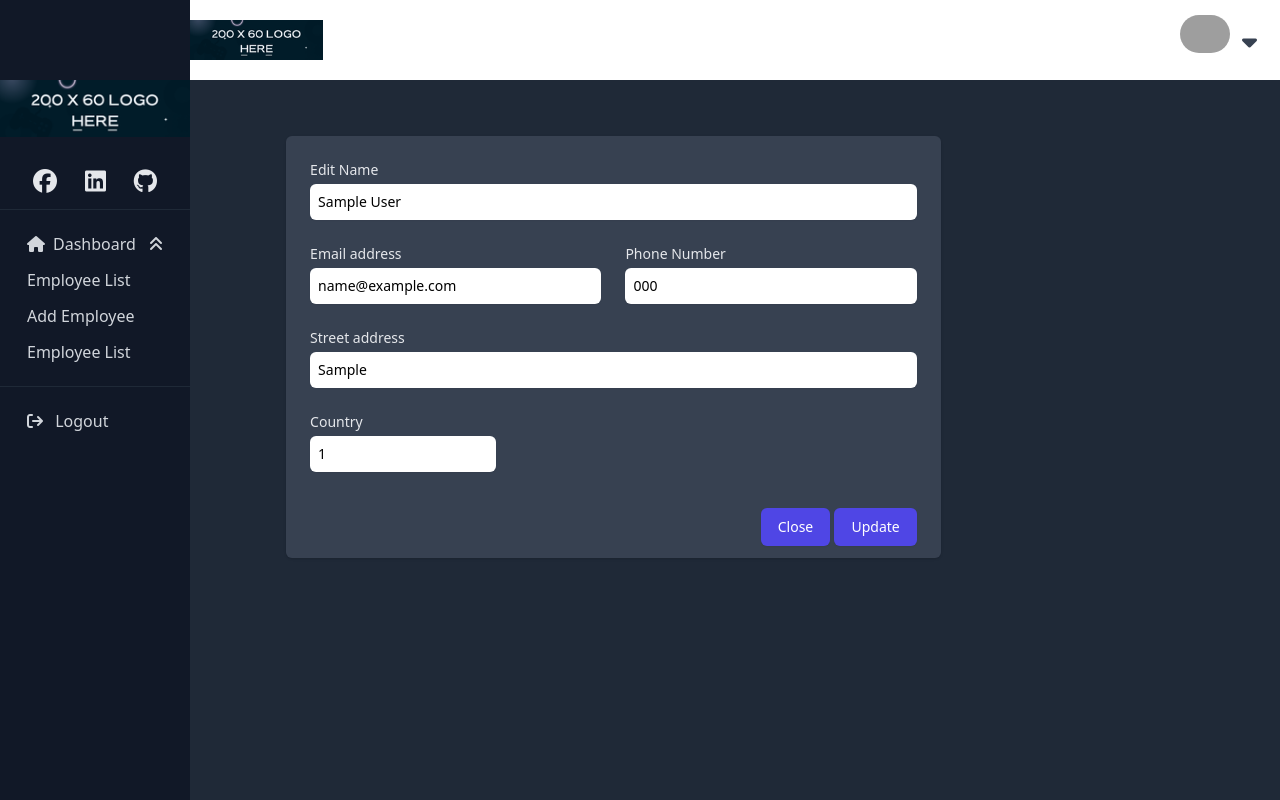
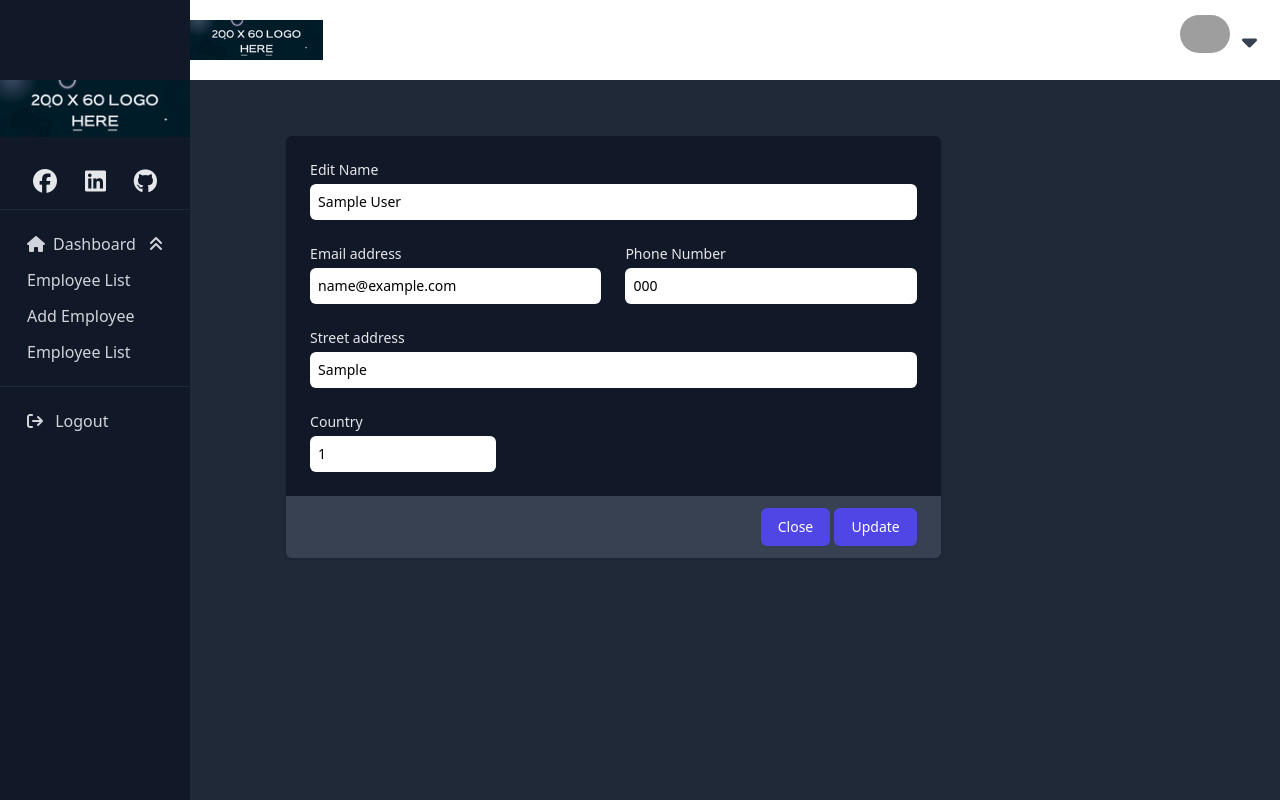
Before and after one commit to hashirmeraj/PRODIGY_FS_02, a PHP site: page /addEmp.php?action=edit&&id=1 in a window 1280 px wide. Run offline with PHP 8.4, Linux system fonts and the light colour scheme; the visitor is signed in with stand-in values (Sample User, id 1); tables that the repository leaves empty or names only in its code hold one stand-in row (values such as "Sample post"); style sheets or scripts are compiled from the project's sources; some libraries are stand-ins or nearby versions; grey boxes are pictures that could not be loaded.

Commit message:
Update addEmp.php

```diff
--- a/addEmp.php
+++ b/addEmp.php
@@ -146,7 +146,7 @@ if (isset($_GET['success']) && $_GET['success'] == "false") {
                                     <div class="mt-6 md:mt-0 md:col-span-2">
                                         <form action="./particles/actionEmp.php?action=update&&id=' . $empId . '"   method="POST">
                                             <div class="shadow overflow-hidden sm:rounded-md">
-                                                <div class="px-4 py-5 bg-gray-700 sm:p-6 ">
+                                                <div class="px-4 py-5 bg-gray-900 sm:p-6 ">
                                                     <div class="grid grid-cols-6 gap-6">
                                                         <div class="col-span-6 sm:col-span-6">
                                                             <label for="first_name" class="label">Edit Name</label>
```
